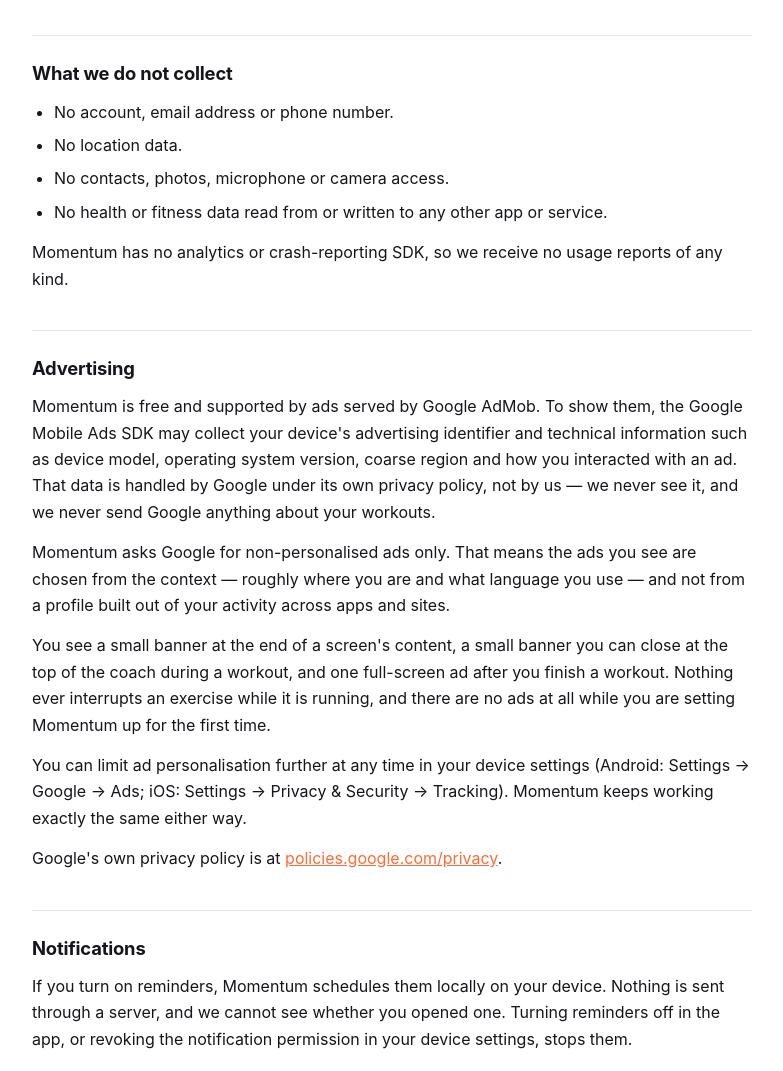
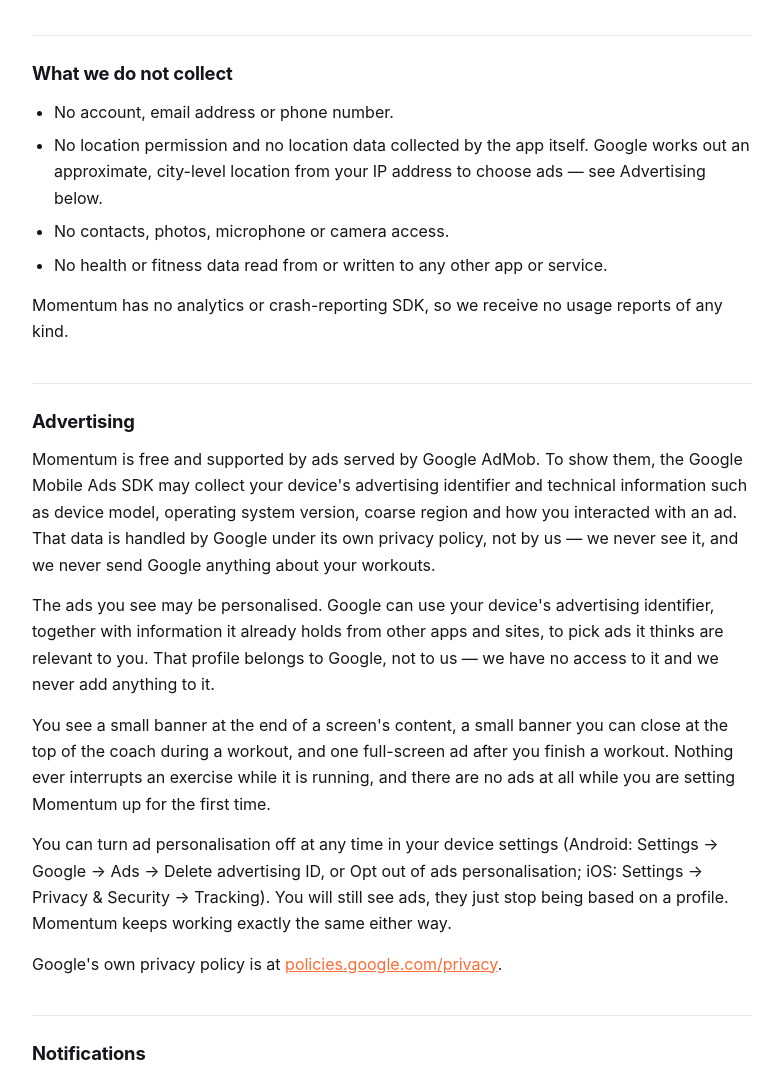
Before and after one commit to greysonmiller67-lang/momentum-privacy-policy, a plain HTML site: page index.html in a window 1280 px wide. Shown: the part 643-1714 px from the top of the page, without its empty margins (248-1031 px from the left). Drawn offline with Linux system fonts and the light colour scheme.

Commit message:
Update index.html

```diff
--- a/index.html
+++ b/index.html
@@ -69,7 +69,7 @@
 <body>
 <main>
   <h1>Privacy Policy — Momentum</h1>
-  <p class="updated">Last updated: 11 August 2026</p>
+  <p class="updated">Last updated: 13 August 2026</p>
 
   <p class="lede">Momentum keeps your workout data on your own device. There is no account, no sign-in, and nothing about your training is uploaded to us.</p>
 
@@ -87,7 +87,7 @@
   <h2>What we do not collect</h2>
   <ul>
     <li>No account, email address or phone number.</li>
-    <li>No location data.</li>
+    <li>No location permission and no location data collected by the app itself. Google works out an approximate, city-level location from your IP address to choose ads — see Advertising below.</li>
     <li>No contacts, photos, microphone or camera access.</li>
     <li>No health or fitness data read from or written to any other app or service.</li>
   </ul>
@@ -95,9 +95,9 @@
 
   <h2>Advertising</h2>
   <p>Momentum is free and supported by ads served by Google AdMob. To show them, the Google Mobile Ads SDK may collect your device's advertising identifier and technical information such as device model, operating system version, coarse region and how you interacted with an ad. That data is handled by Google under its own privacy policy, not by us — we never see it, and we never send Google anything about your workouts.</p>
-  <p>Momentum asks Google for non-personalised ads only. That means the ads you see are chosen from the context — roughly where you are and what language you use — and not from a profile built out of your activity across apps and sites.</p>
+  <p>The ads you see may be personalised. Google can use your device&#39;s advertising identifier, together with information it already holds from other apps and sites, to pick ads it thinks are relevant to you. That profile belongs to Google, not to us — we have no access to it and we never add anything to it.</p>
   <p>You see a small banner at the end of a screen's content, a small banner you can close at the top of the coach during a workout, and one full-screen ad after you finish a workout. Nothing ever interrupts an exercise while it is running, and there are no ads at all while you are setting Momentum up for the first time.</p>
-  <p>You can limit ad personalisation further at any time in your device settings (Android: Settings → Google → Ads; iOS: Settings → Privacy &amp; Security → Tracking). Momentum keeps working exactly the same either way.</p>
+  <p>You can turn ad personalisation off at any time in your device settings (Android: Settings → Google → Ads → Delete advertising ID, or Opt out of ads personalisation; iOS: Settings → Privacy &amp; Security → Tracking). You will still see ads, they just stop being based on a profile. Momentum keeps working exactly the same either way.</p>
   <p>Google's own privacy policy is at <a href="https://policies.google.com/privacy">policies.google.com/privacy</a>.</p>
 
   <h2>Notifications</h2>
```
